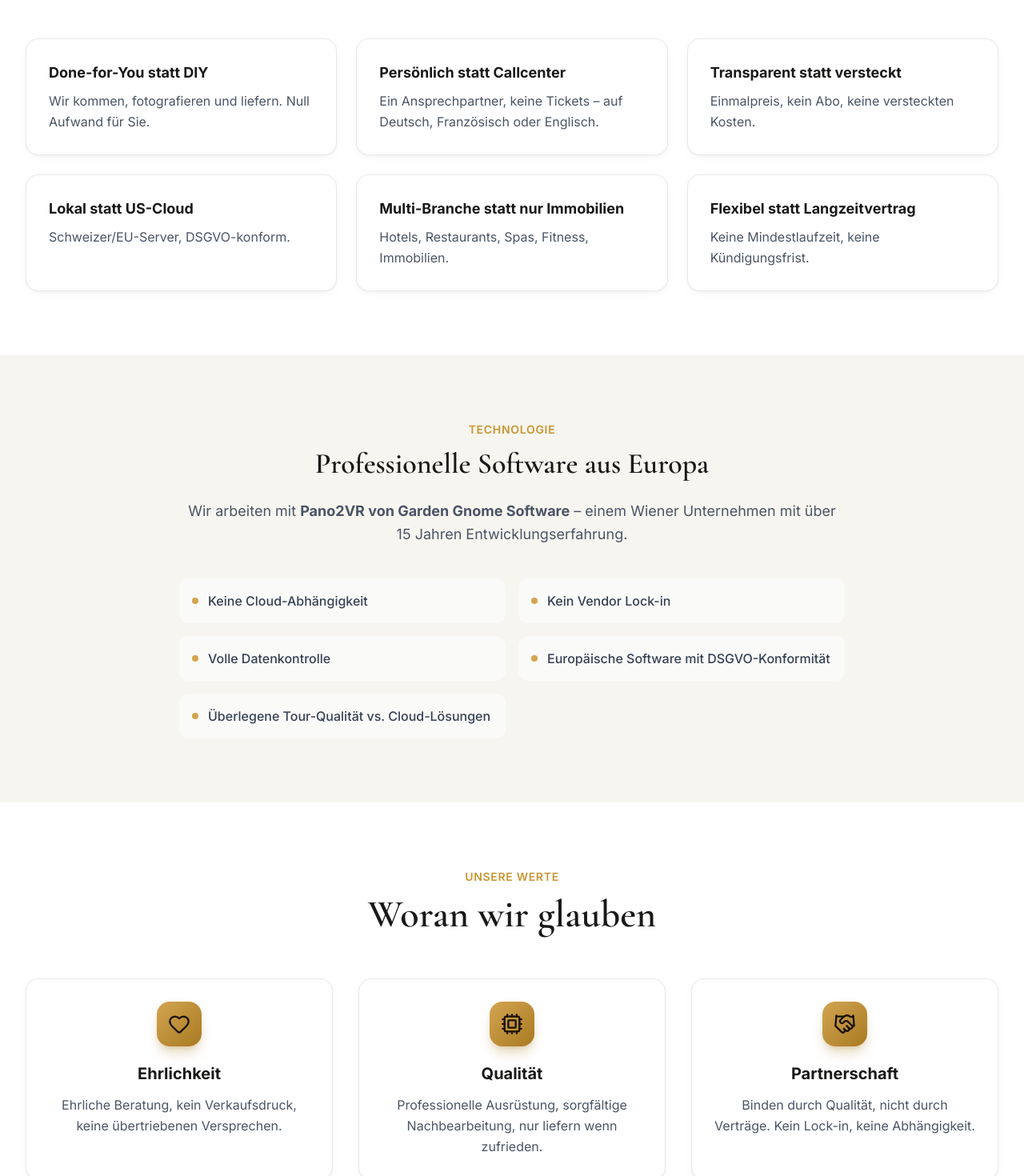
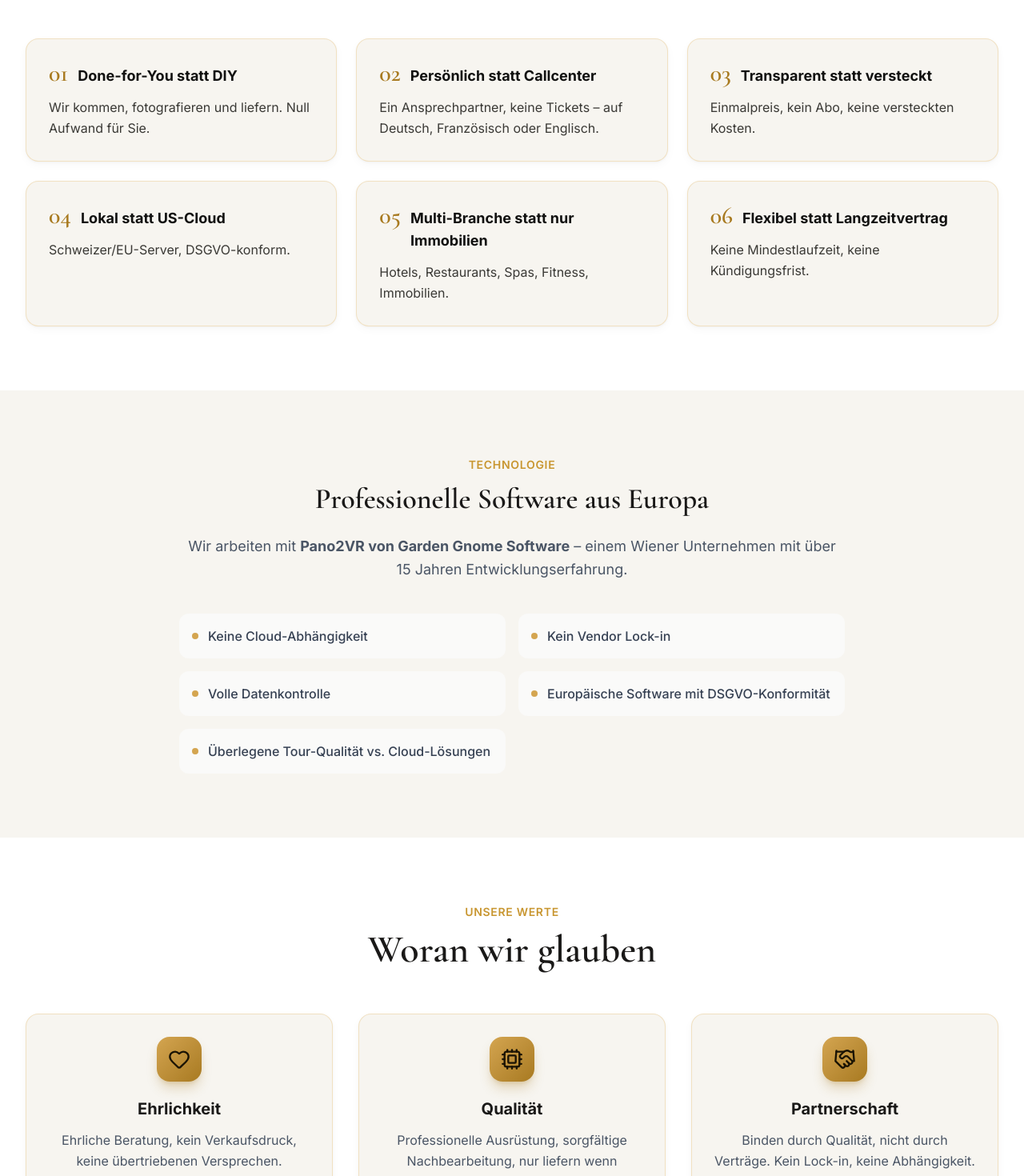
Before and after one commit to cmniggli-cpu/signatour, a Next.js app: page /ueber-uns in a window 1280 px wide. Shown: the part 1500-2970 px from the top of the page at 80% size. Built offline with nearby package versions, Linux system fonts and the light colour scheme.

Commit message:
Über uns: 6-Gründe- und Werte-Karten im CD (Cream-Ton, Gold-Hairline, goldene Nummer)
Co-Authored-By: Claude Fable 5 <noreply@anthropic.com>

```diff
--- a/app/ueber-uns/UeberUnsPageClient.tsx
+++ b/app/ueber-uns/UeberUnsPageClient.tsx
@@ -68,11 +68,14 @@ export default function UeberUnsPageClient() {
           </AnimatedSection>
 
           <StaggerContainer className="grid grid-cols-1 sm:grid-cols-2 lg:grid-cols-3 gap-6">
-            {UEBER_UNS_REASONS.map((reason) => (
+            {UEBER_UNS_REASONS.map((reason, i) => (
               <StaggerItem key={reason.title}>
-                <Card className="h-full">
-                  <h3 className="text-lg font-bold text-primary-800">{reason.title}</h3>
-                  <p className="mt-2 text-gray-600 leading-relaxed">{reason.description}</p>
+                <Card className="h-full bg-cream border-accent-200/70">
+                  <div className="flex items-baseline gap-3">
+                    <span className="cd-serif text-3xl text-accent-600 leading-none">{String(i + 1).padStart(2, '0')}</span>
+                    <h3 className="text-lg font-bold text-primary-900">{reason.title}</h3>
+                  </div>
+                  <p className="mt-3 text-primary-600 leading-relaxed">{reason.description}</p>
                 </Card>
               </StaggerItem>
             ))}
@@ -127,7 +130,7 @@ export default function UeberUnsPageClient() {
               const Icon = valueIcons[i]
               return (
                 <StaggerItem key={value.title}>
-                  <Card className="h-full text-center">
+                  <Card className="h-full text-center bg-cream border-accent-200/70">
                     <div className="mx-auto w-14 h-14 rounded-2xl bg-gradient-to-br from-accent-400 to-accent-600 flex items-center justify-center text-[#1a1304] shadow-lg shadow-accent-600/30">
                       <Icon className="w-7 h-7" />
                     </div>
```
